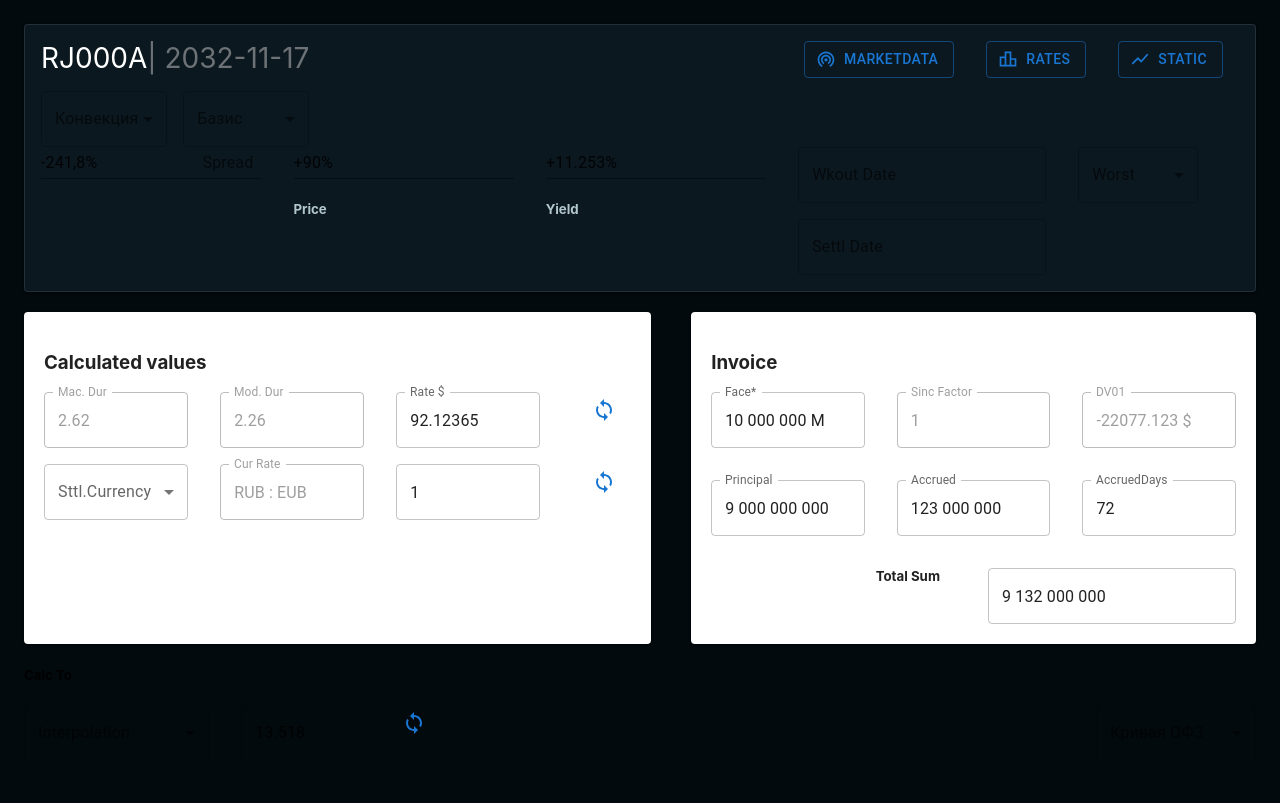
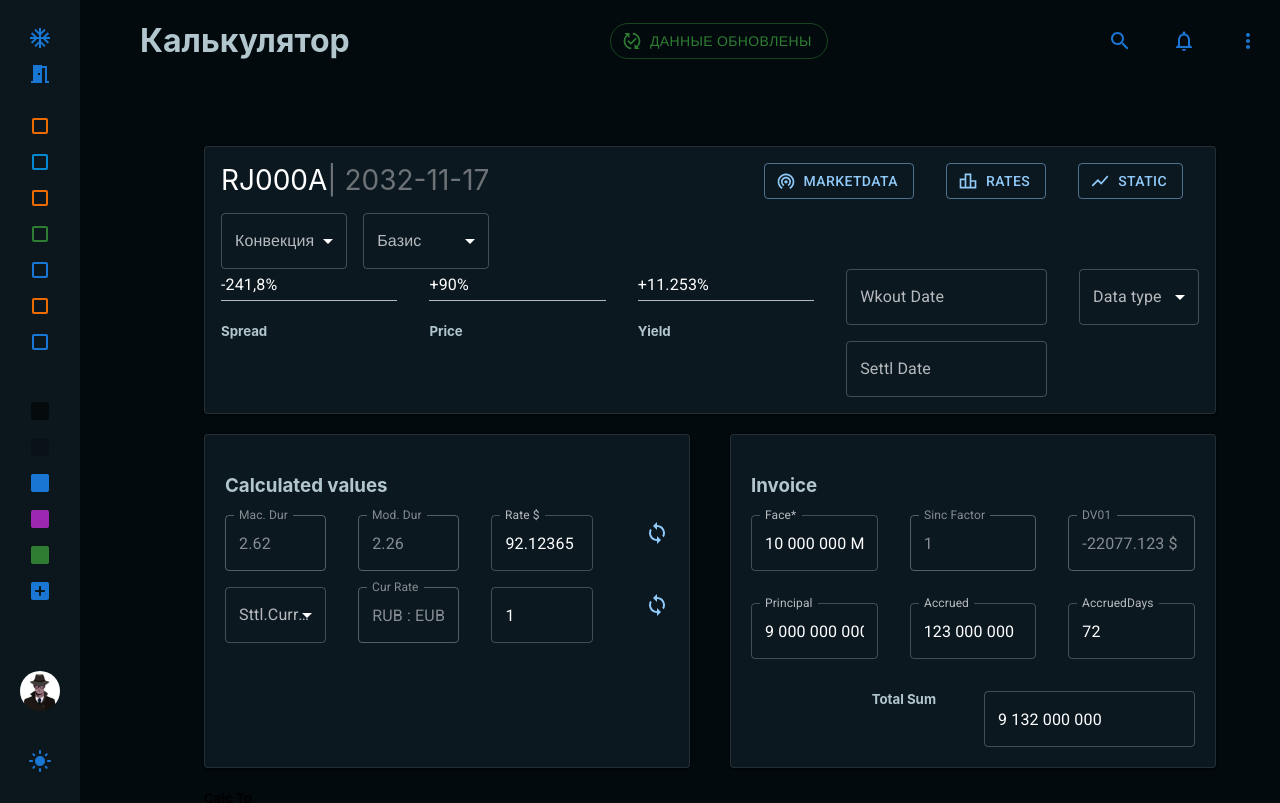
Before and after one commit to Ehot93/symphony, a React (Create React App) app: page / in a window 1280 px wide. Shown: the top 803 px of the page. Built offline with nearby package versions, Linux system fonts and the light colour scheme; a web font is replaced by a local one.

Commit message:
added sideBar

```diff
--- a/package.json
+++ b/package.json
@@ -5,6 +5,7 @@
   "dependencies": {
     "@emotion/react": "^11.11.4",
     "@emotion/styled": "^11.11.5",
+    "@fontsource/roboto": "^5.0.13",
     "@mui/icons-material": "^5.15.18",
     "@mui/material": "^5.15.18",
     "@mui/x-charts": "^7.4.0",
--- a/src/App.css
+++ b/src/App.css
@@ -1,5 +1,10 @@
+html{
+  background: #030A0E;
+}
 .App {
   text-align: center;
+  width: 100%;
+  height: 100%;
 }
 
 .App-logo {
--- a/src/App.js
+++ b/src/App.js
@@ -1,10 +1,20 @@
 import './App.css';
 import Page from './components/page';
+import Layout from './components/Layout/Layout';
+import '@fontsource/roboto/300.css';
+import '@fontsource/roboto/400.css';
+import '@fontsource/roboto/500.css';
+import '@fontsource/roboto/700.css';
+
 
 function App() {
   return (
     <div className="App">
-      <Page/>
+      <Layout child={<Page/>}/>
+
+
+
+
     </div>
   );
 }
--- /dev/null
+++ b/src/components/Layout/Layout.jsx
@@ -0,0 +1,69 @@
+import { Box, Button, Stack, Divider, Avatar  } from "@mui/material"
+// import { NotificationsNoneIcon, SearchIcon, LightModeIcon, PublishedWithChangesIcon } from '@mui/icons-material';
+import AcUnitIcon from '@mui/icons-material/AcUnit';
+import MeetingRoomIcon from '@mui/icons-material/MeetingRoom';
+import MoreVertIcon from '@mui/icons-material/MoreVert';
+import NotificationsNoneIcon from '@mui/icons-material/NotificationsNone';
+import SearchIcon from '@mui/icons-material/Search';
+import LightModeIcon from '@mui/icons-material/LightMode';
+import PublishedWithChangesIcon from '@mui/icons-material/PublishedWithChanges';
+import CropSquareOutlinedIcon from '@mui/icons-material/CropSquareOutlined';
+import SquareRoundedIcon from '@mui/icons-material/SquareRounded';
+import AddBoxRoundedIcon from '@mui/icons-material/AddBoxRounded';
+import avatar3 from '../../static/avatar3.jpg';
+import './style.css';
+
+const Layout = ({child}) => {
+    return (
+        <Box className='layout'>
+            <Stack direction={'row'}>
+                <Stack className="sidebar" direction={'column'}>
+                    <Stack className="sidebar__home" direction={'column'}>
+                        <Button><AcUnitIcon/></Button>
+                        <Button><MeetingRoomIcon/></Button>
+                    </Stack>
+                    <Stack className="sidebar__mainButtons" direction={'column'}>
+                        <Button><CropSquareOutlinedIcon color="warning"/></Button>
+                        <Button><CropSquareOutlinedIcon color="info"/></Button>
+                        <Button><CropSquareOutlinedIcon color="warning"/></Button>
+                        <Button><CropSquareOutlinedIcon color="success"/></Button>
+                        <Button><CropSquareOutlinedIcon color="#8E55EA"/></Button>
+                        <Button><CropSquareOutlinedIcon color="warning"/></Button>
+                        <Button><CropSquareOutlinedIcon color="#3E90F0"/></Button>
+                    </Stack>
+                    <Divider style={{margin: '16px 0', color: '#6C727540'}}/>
+                    <Stack className="sidebar__secondButton" direction={'column'}>
+                        <Button><SquareRoundedIcon color="action"/></Button>
+                        <Button><SquareRoundedIcon color="disabled"/></Button>
+                        <Button><SquareRoundedIcon color="primary"/></Button>
+                        <Button><SquareRoundedIcon color="secondary"/></Button>
+                        <Button><SquareRoundedIcon color="success"/></Button>
+                        <Button><AddBoxRoundedIcon/></Button>
+
+                    </Stack>
+                    <Stack className="sidebar__user" direction={'column'} spacing={4}>
+                        <Avatar alt="Ilya" src={avatar3}>User</Avatar>
+                        <Button><LightModeIcon/></Button>
+                    </Stack>
+
+                </Stack>
+                <Stack direction={'column'} style={{marginLeft: '140px', width: '100%'}}>
+                    <Stack className="layout__header" direction={'row'} justifyContent={'space-between'} alignItems={'center'}>
+                        <h1 style={{color: '#B2C6CD'}}>Калькулятор</h1>
+                        <Button style={{borderRadius: '20px'}} startIcon={<PublishedWithChangesIcon />} variant="outlined" color="success">Данные обновлены</Button>
+                        <div>
+                            <Button><SearchIcon/></Button>
+                            <Button><NotificationsNoneIcon/></Button>
+                            <Button><MoreVertIcon/></Button>
+                        </div>
+                    </Stack>
+                    <Box padding={5}>
+                        {child}
+                    </Box>
+                </Stack>
+            </Stack>
+        </Box>
+    )
+}
+
+export default Layout;
--- /dev/null
+++ b/src/components/Layout/style.css
@@ -0,0 +1,36 @@
+.layout{
+    position: absolute;
+    width: 100%;
+    height: 100%;
+}
+
+.layout__header{
+    /* position: relative; */
+    /* margin-left: 100px; */
+}
+
+.sidebar {
+    width: 40px;
+    height: 100%;
+    background: #0C171D;
+    position: fixed;
+    padding: 20px;
+    text-align: center;
+    align-items: center;
+}
+
+.sidebar__home {
+    margin-bottom: 16px;
+}
+
+.sidebar__user {
+    align-items: center;
+    justify-content: end;
+    height: 100%;
+    bottom: 41px;
+    position: relative;
+}
+
+/* .sidebar__mainButtons {
+
+} */
--- a/src/components/page.jsx
+++ b/src/components/page.jsx
@@ -13,7 +13,7 @@
  import SyncIcon from '@mui/icons-material/Sync';
  import CompareArrowsIcon from '@mui/icons-material/CompareArrows';
  import { ThemeProvider } from '@mui/material/styles';
- import { paperTheme, fontColors, inputTheme } from '../share/Themes'
+ import { paperTheme, fontColors } from '../share/Themes'
 
 
  const Page = () => {
@@ -40,13 +40,11 @@
                             <span style={{color: fontColors.gray}}>| 2032-11-17</span>
                          </span>
                         <br />
-                        {/* <span style={{fontSize: 14}}>Конвекция: Actual365Fixed  Базис: Actual365Fixed</span> */}
                         <Stack direction={'row'} mt={2} spacing={2} >
-                            <FormControl fullWidth>
-                                <InputLabel id='demo-simple-select-label'>Конвекция</InputLabel>
+                            <FormControl style={{borderRadius: '40px'}} fullWidth>
+                                <InputLabel id='demo-simple-select-label1'>Конвекция</InputLabel>
                                     <Select
-                                        labelId="demo-simple-select-label"
-                                        id="demo-simple-select"
+                                        labelId="demo-simple-select-label1"
                                         value={worstValue}
                                         label="worst"
                                         onChange={handleSelectChange}
@@ -58,10 +56,9 @@
                                     </Select>
                             </FormControl>
                             <FormControl fullWidth>
-                                <InputLabel id='demo-simple-select-label'>Базис</InputLabel>
+                                <InputLabel id='demo-simple-select-label2'>Базис</InputLabel>
                                     <Select
-                                        labelId="demo-simple-select-label"
-                                        id="demo-simple-select"
+                                        labelId="demo-simple-select-label2"
                                         value={worstValue}
                                         label="worst"
                                         onChange={handleSelectChange}
@@ -88,25 +85,20 @@
                 </div>
                 <Stack justifyContent={'start'} spacing={4} direction='row'>
                     <Box width='20%'>
-                        <ThemeProvider theme={inputTheme}>
                         <Input
                             defaultValue={'-241,8%'}
-                                endAdornment={<InputAdornment position="start">Spread</InputAdornment>}
                             aria-describedby="standard-weight-helper-text"
                             inputProps={{
-                                // 'aria-label': 'weight',
                             }}
                             style={{height: 'fit-content'}}
                         />
-                    </ThemeProvider>
+                        <h5 align='left'>Spread</h5>
                     </Box>
                     <Box width='20%'>
                     <Input
                         defaultValue={'+90%'}
-                        //endAdornment={<InputAdornment position="start">Price</InputAdornment>}
                         aria-describedby="standard-weight-helper-text"
                         inputProps={{
-                        // 'aria-label': 'weight',
                         }}
                         style={{height: 'fit-content'}}
                     />
@@ -115,10 +107,8 @@
                     <Box width='20%'>
                     <Input
                         defaultValue={'+11.253%'}
-                        //endAdornment={<InputAdornment position="start">Yield</InputAdornment>}
                         aria-describedby="standard-weight-helper-text"
                         inputProps={{
-                        // 'aria-label': 'weight',
                         }}
                         style={{height: 'fit-content'}}
                     />
@@ -146,29 +136,26 @@
                         </Stack>
                         <Box sx={{ minWidth: 120 }}>
                             <FormControl fullWidth>
-                            <InputLabel id='demo-simple-select-label'>Worst</InputLabel>
+                            <InputLabel id='demo-simple-select-label3'>Data type</InputLabel>
                                 <Select
-                                    labelId="demo-simple-select-label"
-                                    id="demo-simple-select"
+                                    labelId="demo-simple-select-label3"
                                     value={worstValue}
                                     label="worst"
                                     onChange={handleSelectChange}
                                     style={{height: 'fit-content'}}
                                 >
-                                    <MenuItem value={10}>Ten</MenuItem>
-                                    <MenuItem value={20}>Twenty</MenuItem>
-                                    <MenuItem value={30}>Thirty</MenuItem>
+                                    <MenuItem value={10}>Worst</MenuItem>
+                                    <MenuItem value={20}>Best</MenuItem>
+                                    <MenuItem value={30}>Normal</MenuItem>
                                 </Select>
                             </FormControl>
                         </Box>
-
                     </Stack>
                     </Box>
                 </Stack>
             </Paper>
-            </ThemeProvider>
             <Stack direction='row' spacing={5} style={{marginTop: '20px'}}>
-                <Paper elevation={1} style={{padding: '20px'}}>
+                <Paper elevation={1} style={{padding: '20px', width: '50%'}}>
                     <h3 align='left'>
                         Calculated values
                     </h3>
@@ -189,10 +176,9 @@
                     <Stack direction='row' spacing={4} marginTop='16px'>
                         <Box width={'30%'}>
                             <FormControl fullWidth>
-                            <InputLabel id='demo-simple-select-label'>Sttl.Currency</InputLabel>
+                            <InputLabel id='demo-simple-select-label4'>Sttl.Currency</InputLabel>
                                 <Select
-                                    labelId="demo-simple-select-label"
-                                    id="demo-simple-select"
+                                    labelId="demo-simple-select-label4"
                                     value={worstValue}
                                     label="Sttl.Currency"
                                     onChange={handleSelectChange}
@@ -215,7 +201,7 @@
                         </Box>
                     </Stack>
                 </Paper>
-                <Paper elevation={1} style={{padding: '20px'}}>
+                <Paper elevation={1} style={{padding: '20px', width: '50%'}}>
                     <h3 align='left'>
                         Invoice
                     </h3>
@@ -223,7 +209,6 @@
                         <Stack direction='row' spacing={4}>
                             <Box width={'33.33%'}>
                                 <TextField id="outlined-basic1" label={'Face*'} variant="outlined" defaultValue='10 000 000 M'/>
-                                {/* <CompareArrowsIcon/> */}
                             </Box>
                             <Box width={'33.33%'}>
                                 <TextField disabled id="outlined-basic2" label={'Sinc Factor'} variant="outlined" defaultValue='1'/>
@@ -255,10 +240,9 @@
                     <h5 align='left'>Calc To</h5>
                     <Stack direction={'row'} spacing={4}>
                         <FormControl fullWidth>
-                            <InputLabel id='demo-simple-select-label'>Interpolation</InputLabel>
+                            <InputLabel id='demo-simple-select-label5'>Interpolation</InputLabel>
                                 <Select
-                                    labelId="demo-simple-select-label"
-                                    id="demo-simple-select"
+                                    labelId="demo-simple-select-label5"
                                     value={worstValue}
                                     label="Interpolation"
                                     onChange={handleSelectChange}
@@ -277,10 +261,9 @@
                 </Box>
                 <Box>
                     <FormControl fullWidth>
-                        <InputLabel id='demo-simple-select-label'>Кривая ОФЗ</InputLabel>
+                        <InputLabel id='demo-simple-select-label6'>Кривая ОФЗ</InputLabel>
                             <Select
-                                labelId="demo-simple-select-label"
-                                id="demo-simple-select"
+                                labelId="demo-simple-select-label6"
                                 value={worstValue}
                                 label="Кривая ОФЗ"
                                 onChange={handleSelectChange}
@@ -293,6 +276,7 @@
                     </FormControl>
                     </Box>
             </Stack>
+            </ThemeProvider>
             {/* <Autocomplete
                 disablePortal
                 id="combo-box-demo"
@@ -321,8 +305,9 @@
                     data: [2, 5.5, 2, 8.5, 1.5, 5],
                     },
                 ]}
-                width={1200}
+                // width={1000}
                 height={500}
+
             />
         </div>
     )
--- a/src/share/Themes.js
+++ b/src/share/Themes.js
@@ -12,6 +12,9 @@ export const fontColors = {
 }
 
 export const paperTheme = createTheme({
+  palette: {
+    mode: 'dark',
+  },
     components: {
       // Name of the component
       MuiPaper: {
@@ -33,10 +36,11 @@ export const paperTheme = createTheme({
             },
           },
       },
-      MuiInput: {
+      Input: {
         defaultProps:{
+          color: 'success'
+        },
 
-        },
         styleOverrides: {
 
           color: 'green',//fontColors.orange,
@@ -46,6 +50,7 @@ export const paperTheme = createTheme({
         },
         root: {
           color: 'green',
+          border: '3px solid #fff',
           "&:before": {
             borderBottomColor: "red"
           },
@@ -72,46 +77,3 @@ export const paperTheme = createTheme({
       },
     },
   });
-
-export const inputTheme = createTheme({
-  components: {
-    MuiInput: {
-      defaultProps:{
-
-      },
-      styleOverrides: {
-
-        color: 'green',//fontColors.orange,
-        fontSize: '58px',
-        lineHeight: '70px',
-        LineWeight: '200'
-      },
-      root: {
-        color: 'green',
-        "&:before": {
-          borderBottomColor: "red"
-        },
-        "&:hover:not(.Mui-focused):before": {
-          borderBottomColor: "green"
-        },
-        "&:after": {
-          // focused
-          borderBottomColor: "purple"
-        }
-      },
-      underline: {
-        "&:before": {
-          borderBottomColor: "red"
-        },
-        "&:hover:not(.Mui-focused):before": {
-          borderBottomColor: "green"
-        },
-        "&:after": {
-          // focused
-          borderBottomColor: "purple"
-        }
-      }
-    },
-    }
-  }
-)
```
Also changed, not shown: src/static/avatar3.jpg (added), 1 other file (tests, documents, lock files or other folders). Lines whose indentation alone changed are shown as unchanged.
